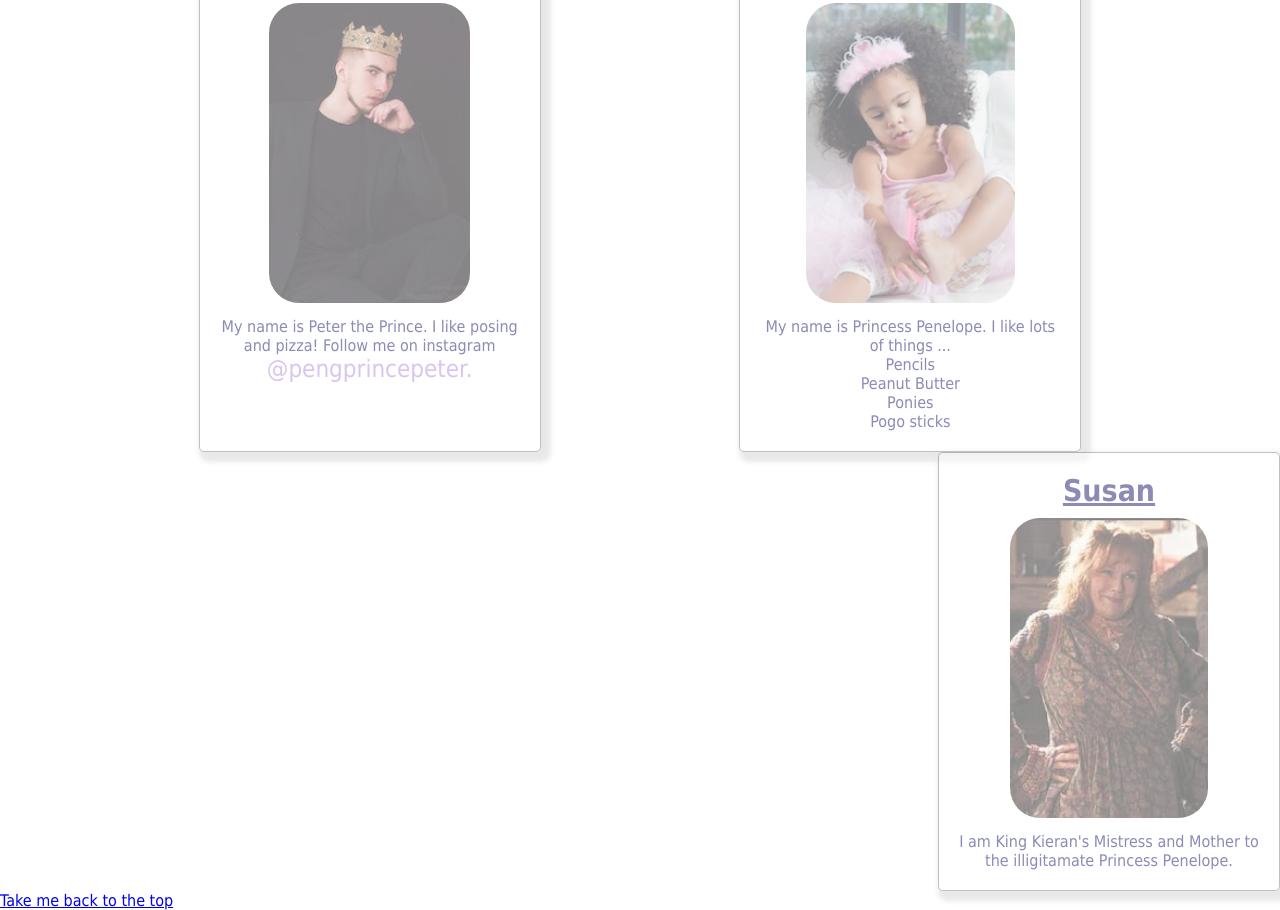
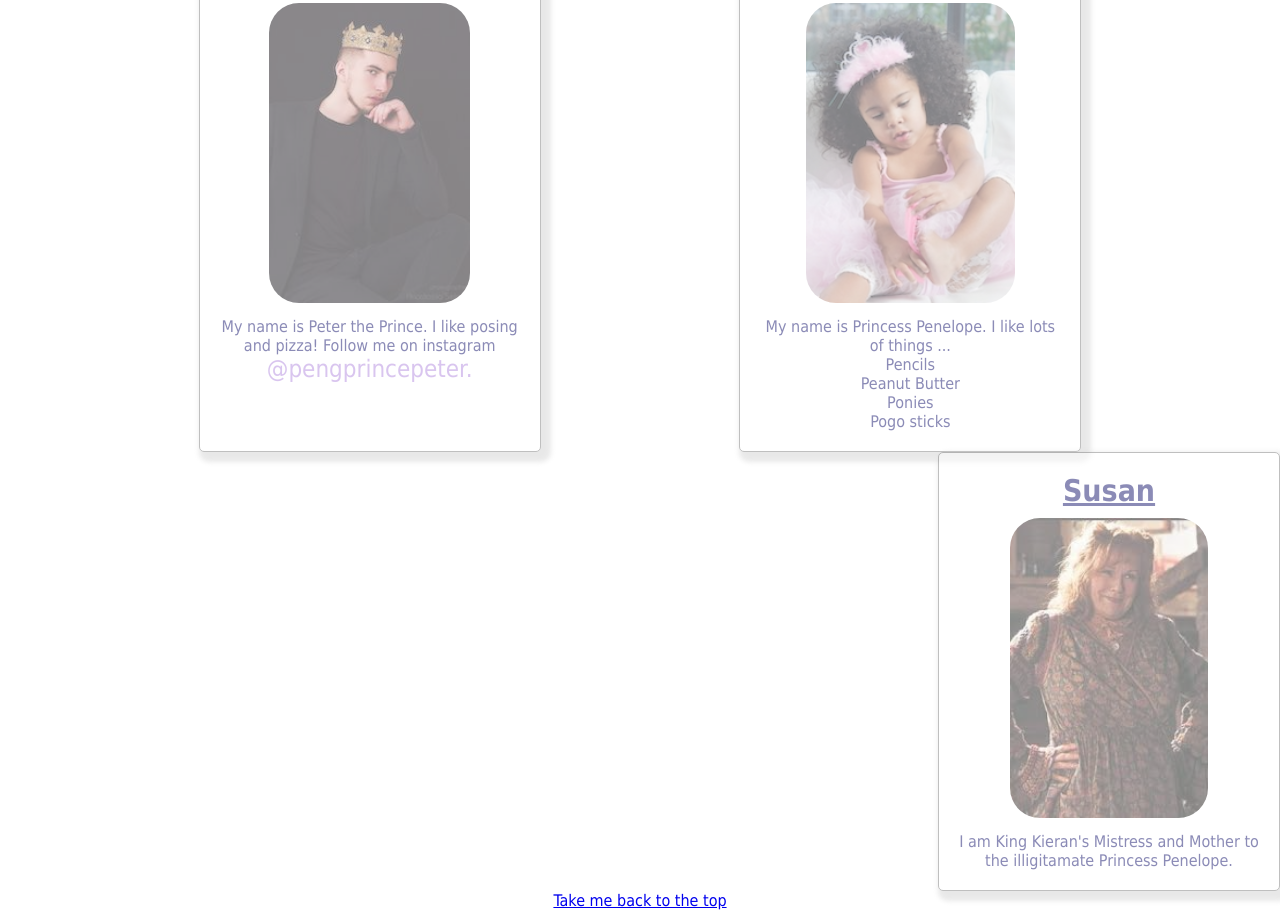
Before and after one commit to Chelsealily/nology-coursework, a plain HTML site: page development/web-fundamentals/index.html in a window 1280 px wide. Shown: the part 713-1623 px from the top of the page. Drawn offline with Linux system fonts and the light colour scheme.

Commit message:
finished code

```diff
--- a/development/web-fundamentals/index.html
+++ b/development/web-fundamentals/index.html
@@ -76,7 +76,8 @@
     </section>
     </main>
   </body>
+  <div class= "footer">
   <footer>
     <a href="#top">Take me back to the top</a>
-  </footer>
+  </footer></div>
 </html>
--- a/development/web-fundamentals/styles.css
+++ b/development/web-fundamentals/styles.css
@@ -100,3 +100,7 @@ span {
   left: 50px;
 
 }
+
+.footer {
+  text-align: center;
+}
```
